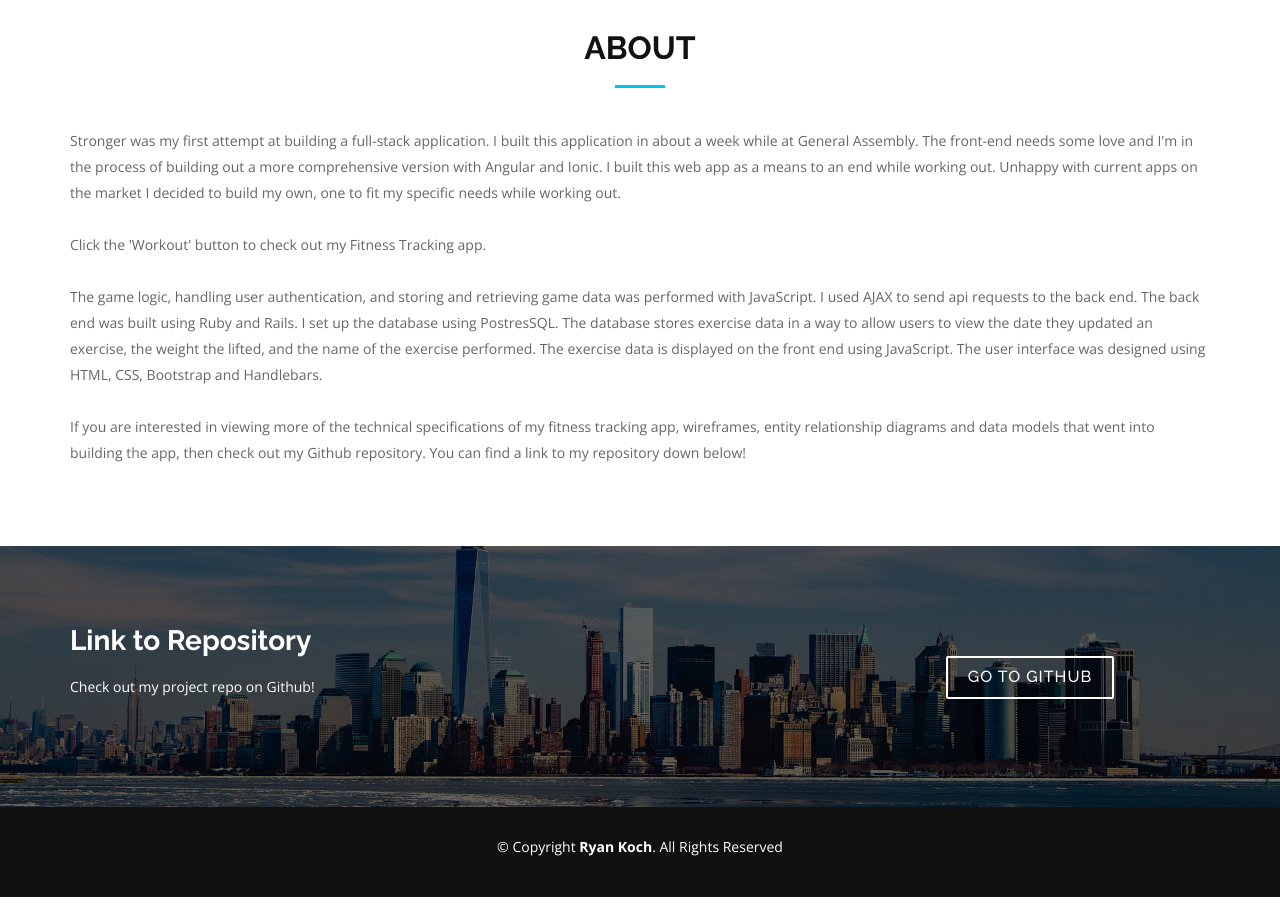
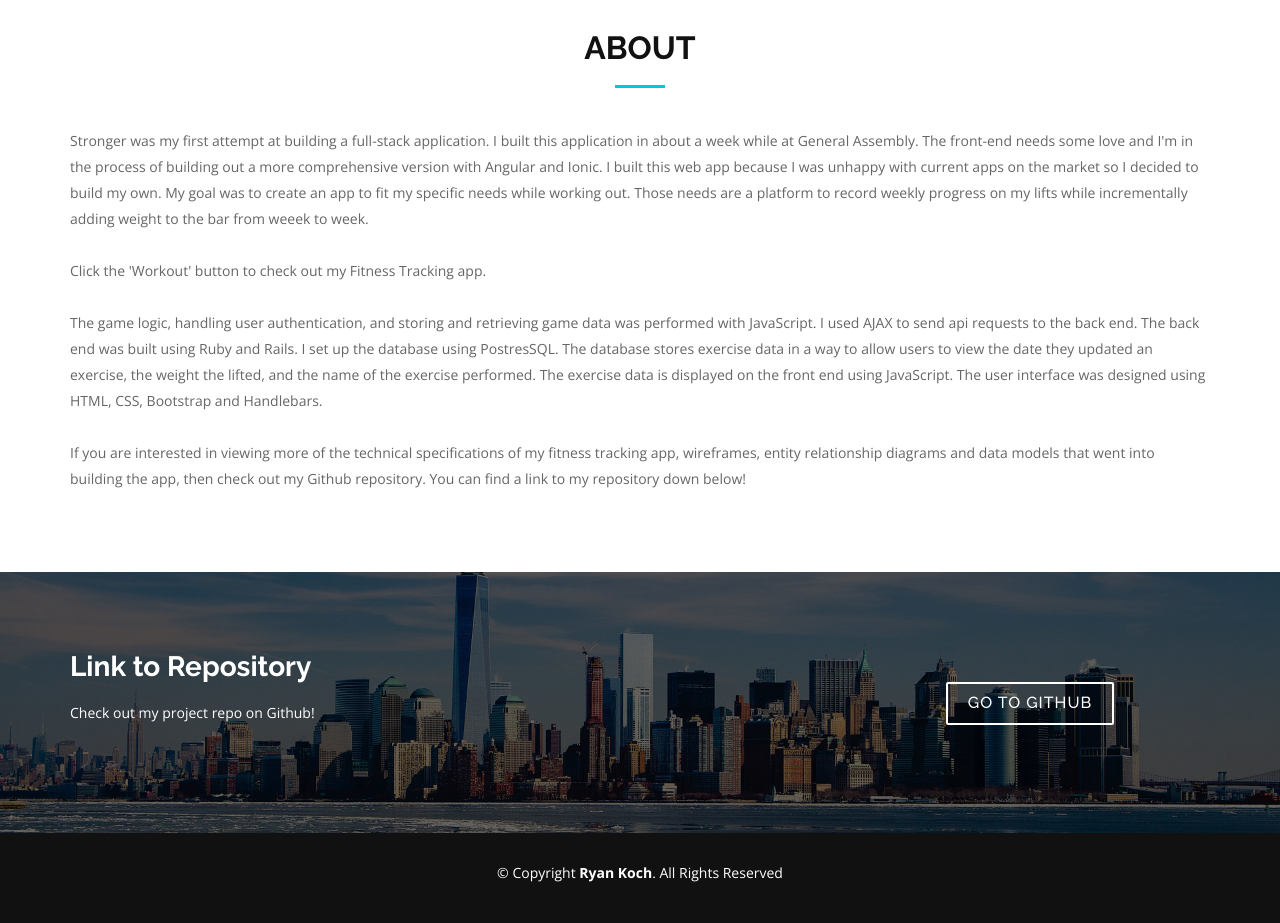
Before and after one commit to ryanwk/old_portfolio, a website: page stronger.html in a window 1280 px wide. Shown: the part 940-1863 px from the top of the page. Before the commit the page ends 1837 px from the top, so only its background shows below. Drawn offline with nearby package versions, Linux system fonts and the light colour scheme.

Commit message:
revise stronger about me desc
revise stronger about me desc

```diff
--- a/stronger.html
+++ b/stronger.html
@@ -102,7 +102,7 @@
           <!-- <h2 class="about-title">G</h2> -->
           <p class="about-text">
 
-            Stronger was my first attempt at building a full-stack application. I built this application in about a week while at General Assembly. The front-end needs some love and I'm in the process of building out a more comprehensive version with Angular and Ionic. I built this web app as a means to an end while working out. Unhappy with current apps on the market I decided to build my own, one to fit my specific needs while working out.
+            Stronger was my first attempt at building a full-stack application. I built this application in about a week while at General Assembly. The front-end needs some love and I'm in the process of building out a more comprehensive version with Angular and Ionic. I built this web app because I was unhappy with current apps on the market so I decided to build my own. My goal was to create an app to fit my specific needs while working out. Those needs are a platform to record weekly progress on my lifts while incrementally adding weight to the bar from weeek to week.
             <br>
             <br>
             Click the 'Workout' button to check out my Fitness Tracking app.
```
